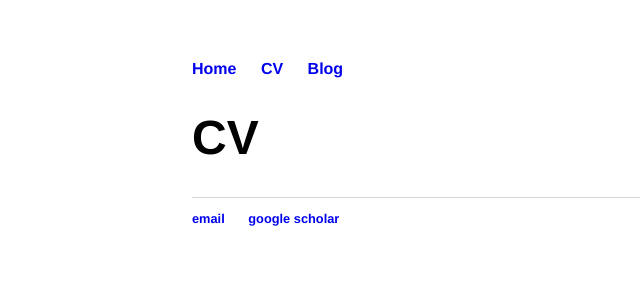
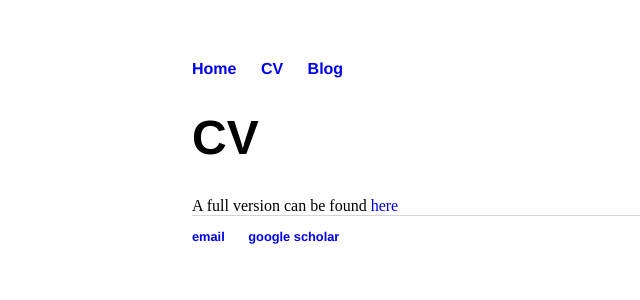
Before and after one commit to adrianmruf/adrianmruf.github.io, a Jekyll site: the page built from cv/index.html, in a window 1280 px wide. Shown: the top 300 px of the page, without its empty margins (0-640 px from the left). Built offline with Jekyll 4.4.1, drawn with Linux system fonts in a browser that asks for light colours.

Commit message:
Update index.html

```diff
--- a/cv/index.html
+++ b/cv/index.html
@@ -1,5 +1,8 @@
 ---
 layout: default
 title: CV
+
 ---
 	<h1>{{ page.title }}</h1>
+
+	A full version can be found <a href={require('adrianmruf.github.io/pdfs/main.pdf')}>here</a>
```
